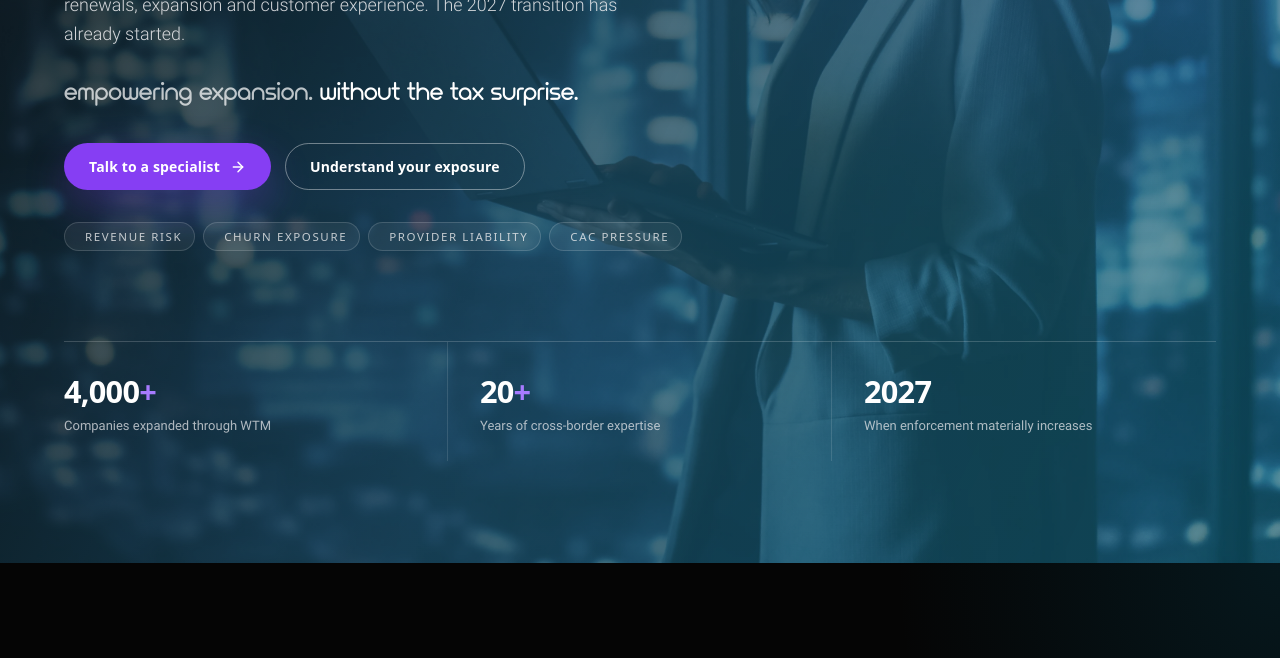
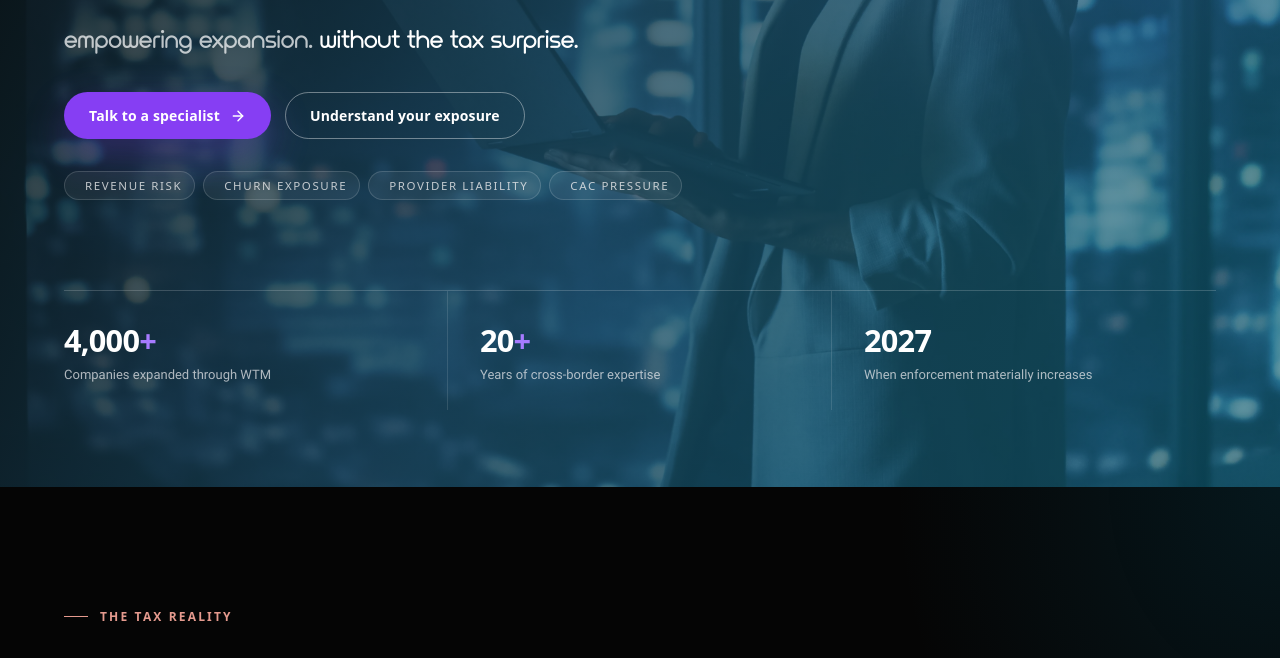
Before and after one commit to mktwtm/One-Page-MoR, a plain HTML site: page wtm/index.html in a window 1280 px wide. Shown: the part 616-1274 px from the top of the page. Drawn offline with nearby package versions, Linux system fonts and the light colour scheme; a web font is replaced by a local one.

Commit message:
feat: initialize WTM project with local environment configuration and landing page template

```diff
--- a/wtm/index.html
+++ b/wtm/index.html
@@ -190,8 +190,10 @@ a{color:inherit;text-decoration:none}
    ───────────────────────────────────────────── */
 .hero{
   position:relative;overflow:hidden;
-  min-height:88svh;display:flex;align-items:center;
-  padding:clamp(80px,10vw,140px) var(--pad) clamp(80px,8vw,120px);
+  min-height:100svh;display:flex;align-items:center;
+  /* symmetric vertical padding so flex centering produces equal whitespace
+     above and below the content; nav sits in flow above this section. */
+  padding:clamp(56px,6vw,88px) var(--pad);
   color:#fff;isolation:isolate;
 }
 .hero-photo{
```
Also changed, not shown: .claude/settings.local.json.
